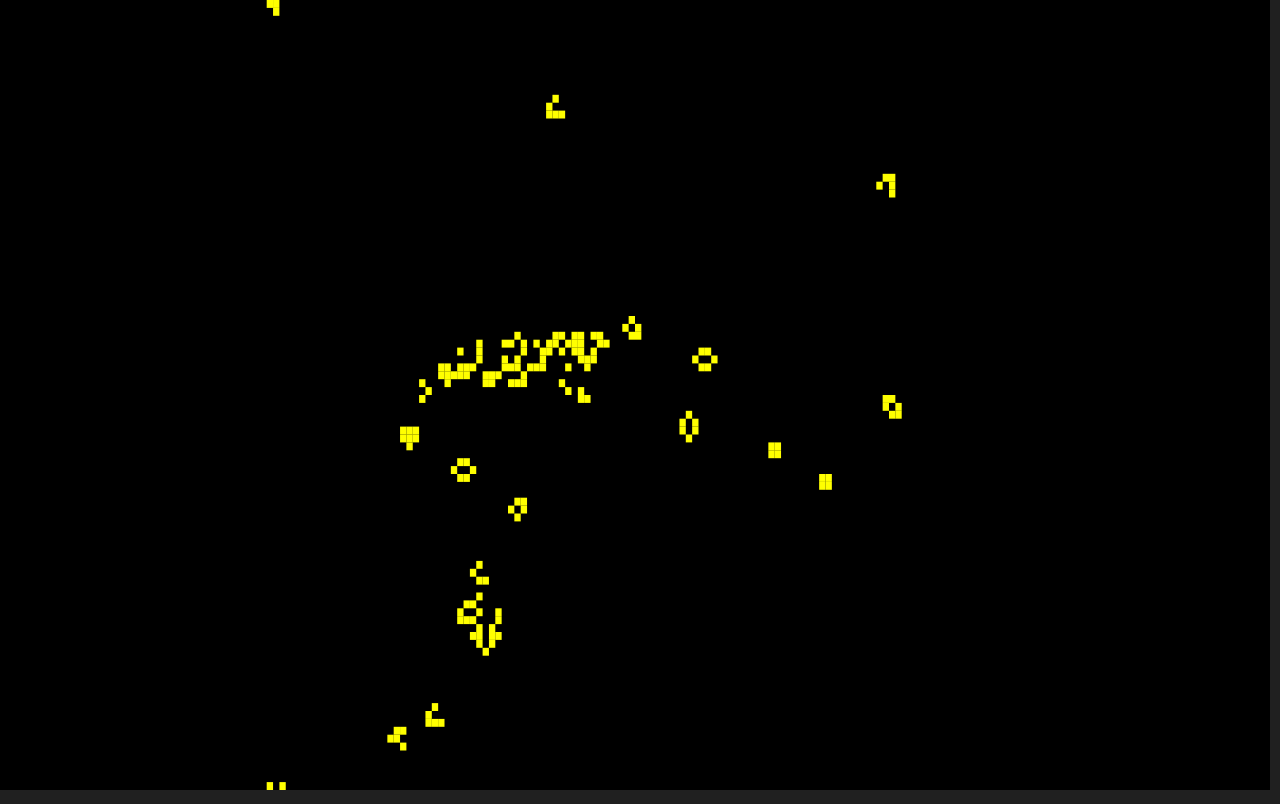
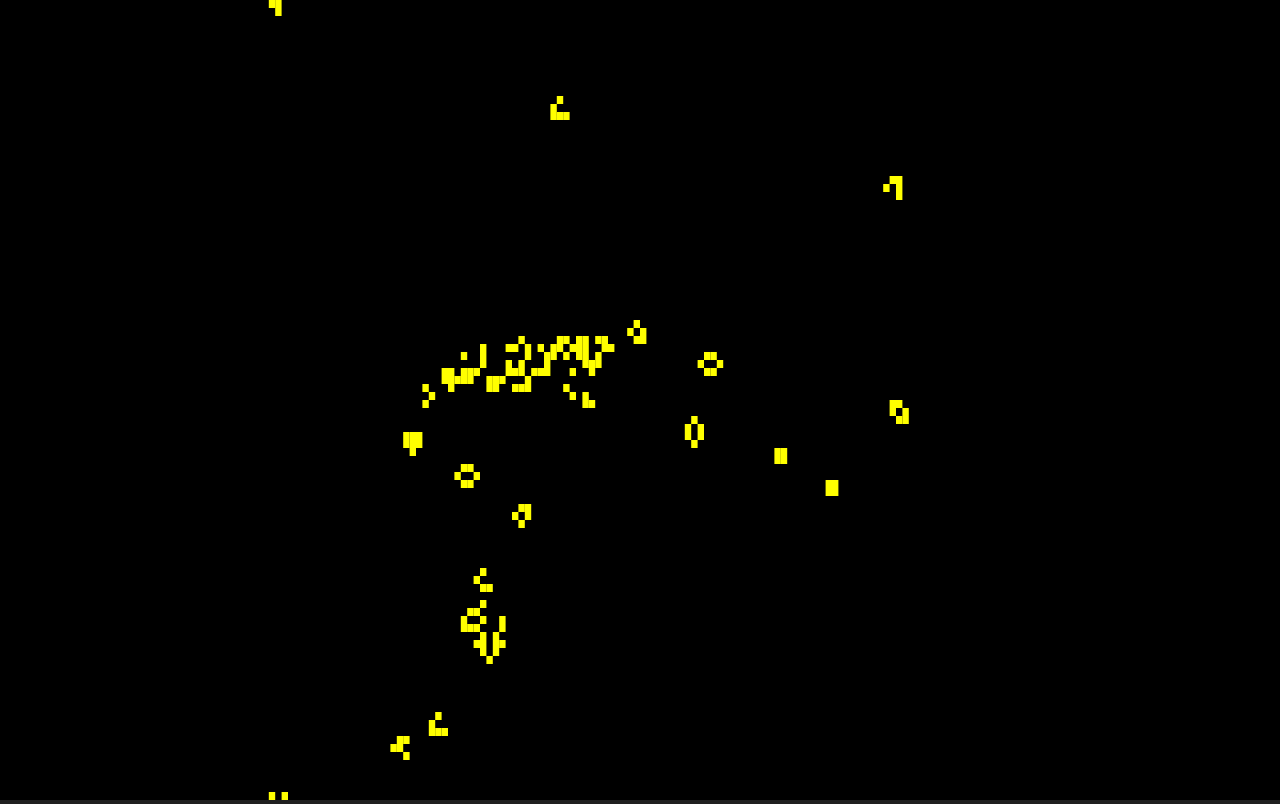
Before and after one commit to Kableado/CellAutomata, a plain HTML site: page index.html in a window 1280 px wide. Drawn offline with Linux system fonts and the light colour scheme.

Commit message:
Use full page

```diff
--- a/index.html
+++ b/index.html
@@ -1,21 +1,27 @@
 <!DOCTYPE html>
 <html>
+
 <head>
 	<meta charset="UTF-8" />
 	<title>CellAutomata</title>
 	<style>
 		body {
-			background-color: rgb(32,32,32);
-			color: rgb(192,192,192);
+			background-color: rgb(32, 32, 32);
+			color: rgb(192, 192, 192);
 			margin: 0;
 			padding: 0;
+			overflow: hidden;
 		}
-		#cnvScreen{
-			width: calc(100vw - 10px);
-			height: calc(100vh - 10px);
+
+		#cnvScreen {
+			border: none;
+			width: 100vw;
+			height: 100vh;
+			box-sizing: border-box;
 		}
 	</style>
 </head>
+
 <body>
 	<div id="divScreen">
 		<canvas id="cnvScreen" width="100%" height="" />
@@ -25,4 +31,5 @@
 		new CellAutomata("cnvScreen");
 	</script>
 </body>
+
 </html>
```
